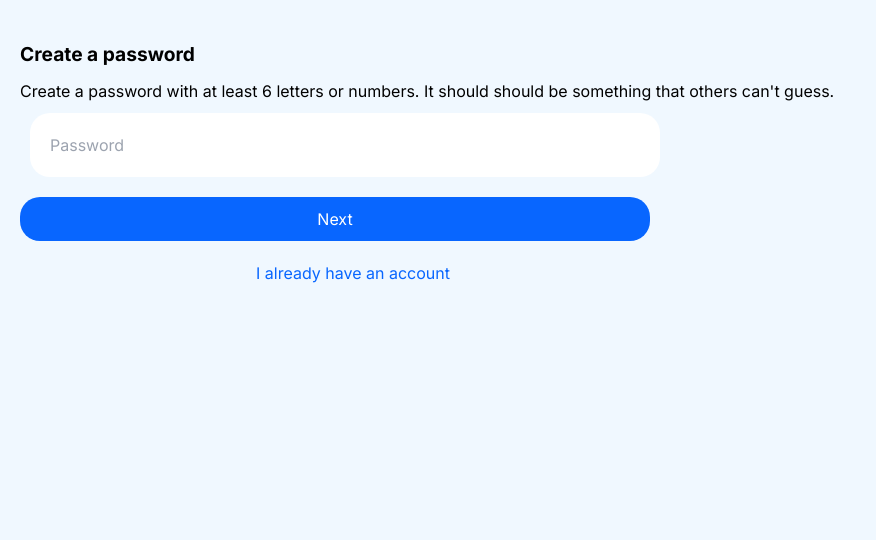
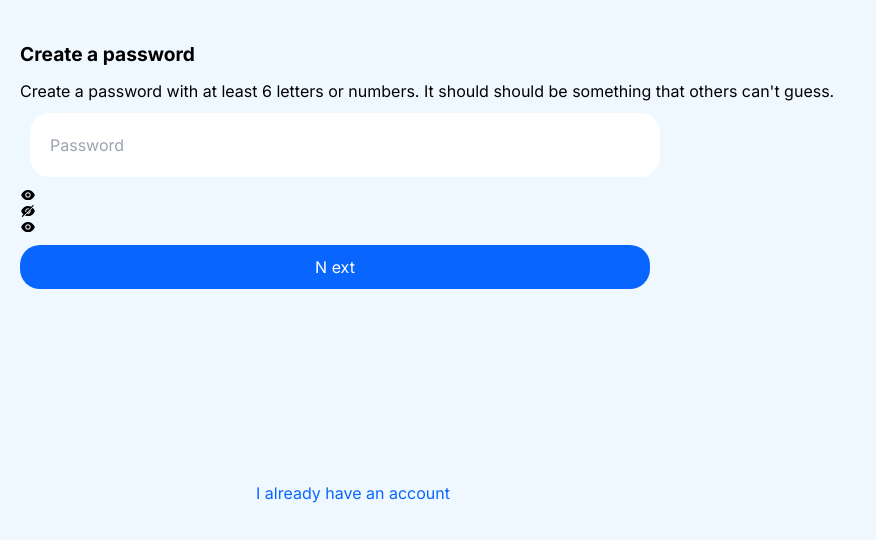
Before and after one commit to Preciousnnebuogor/App-Router, a Next.js app: page /password in a window 1280 px wide. Shown: the top 540 px of the page, without its empty margins (0-876 px from the left). Built offline with nearby package versions, Linux system fonts and the light colour scheme.

Commit message:
added react icons

```diff
--- a/package.json
+++ b/package.json
@@ -14,6 +14,7 @@
     "react": "^18",
     "react-dom": "^18",
     "react-hook-form": "^7.50.1",
+    "react-icons": "^5.0.1",
     "sass": "^1.71.1",
     "yup": "^1.3.3"
   },
--- a/src/app/footer.tsx
+++ b/src/app/footer.tsx
@@ -2,7 +2,7 @@ import Link from "next/link"
 export default function Footer() {
     return <div>
         <Link href="">
-     <h2 style={{ color: "#0866ff", marginTop: "20px",
+     <h2 style={{ color: "#0866ff", marginTop: "15%",
      paddingLeft: "20%" }}>I already have an account</h2>
         </Link>
     </div>
--- a/src/app/navbar/name.module.scss
+++ b/src/app/navbar/name.module.scss
@@ -25,7 +25,7 @@
     background-color: #0866ff;
     width: 50%;
     align-items: center;
-    margin-top: 10px;
+    margin-top: 0px;
     padding: 10px;
     color: white;
   }
--- a/src/app/password/page.tsx
+++ b/src/app/password/page.tsx
@@ -4,8 +4,15 @@ import style from "./password.module.scss";
 import { yupResolver } from "@hookform/resolvers/yup";
 import { Schema } from "./yupSchema";
 import { useForm } from "react-hook-form";
+import {useState} from "react"
+import { AiFillEyeInvisible, AiFillEye } from "react-icons/ai";
 export default function Password() {
   const router = useRouter();
+
+  const [open, setOpen] = useState(false)
+  const toggle = () => {
+    setOpen(!open)
+  }
 
   const {
     register,
@@ -28,13 +35,21 @@ export default function Password() {
       </div>
       <form className={style.input} onSubmit={handleSubmit(onSubmitHandler)}>
         <input
-          type="password"
+          type={(open === false) ? "password": "text"}
           placeholder="Password"
           required
           {...register("password")}
         />
+        <div>
+          {
+          (open === false) ? <AiFillEye onClick={toggle} />:
+          <AiFillEyeInvisible onClick={toggle} />
+           }
+        <AiFillEyeInvisible onClick={toggle} />
+        <AiFillEye onClick={toggle} />
+        </div>
         <p>{errors.password?.message}</p>
-        <button>Next</button>
+        <button>N ext</button>
       </form>
     </div>
   );
```
Also changed, not shown: 1 other file (tests, documents, lock files or other folders).
